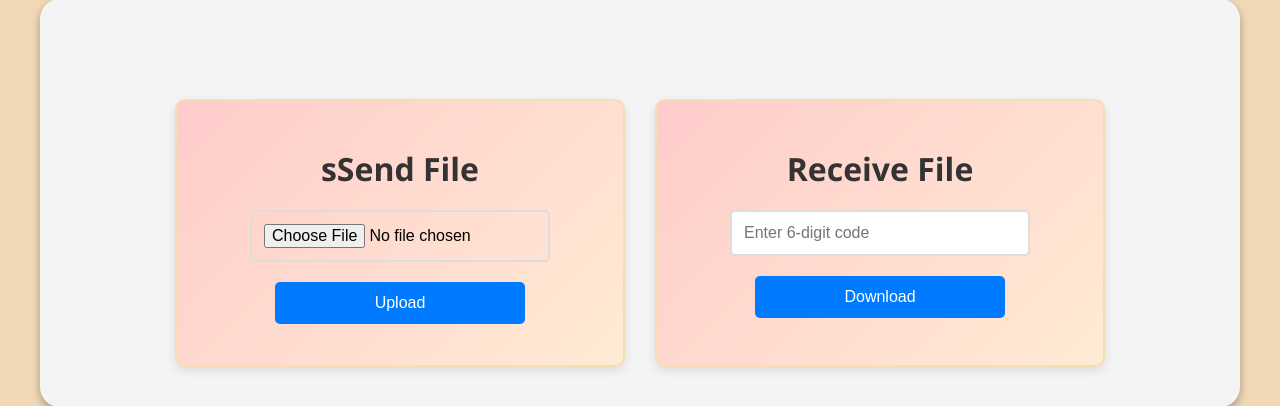
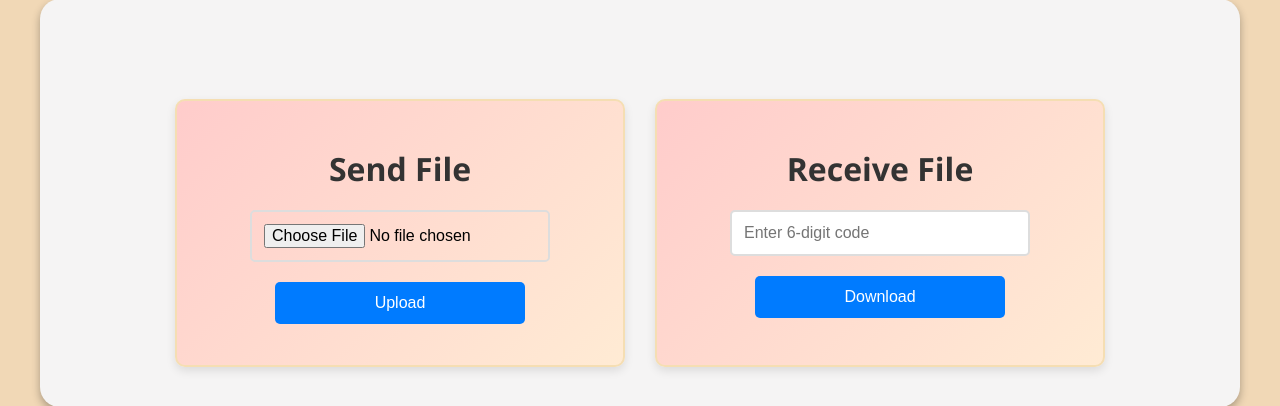
Before and after one commit to lokNagendraYadav/nowshare, a Flask app: page / in a window 1280 px wide. Shown: the part 101-507 px from the top of the page. Run offline with Flask 3, Linux system fonts and the light colour scheme; data that the repository does not hold is empty.

Commit message:
Update index.html

```diff
--- a/templates/index.html
+++ b/templates/index.html
@@ -19,7 +19,7 @@
 
   <div id="main">
     <div id="send">
-      <h1>sSend File</h1>
+      <h1>Send File</h1>
       <input type="file" id="fileInput" />
       <div id="s1"><button onclick="uploadFile()">Upload</button></div>
       <p id="codeDisplay"></p>
```
